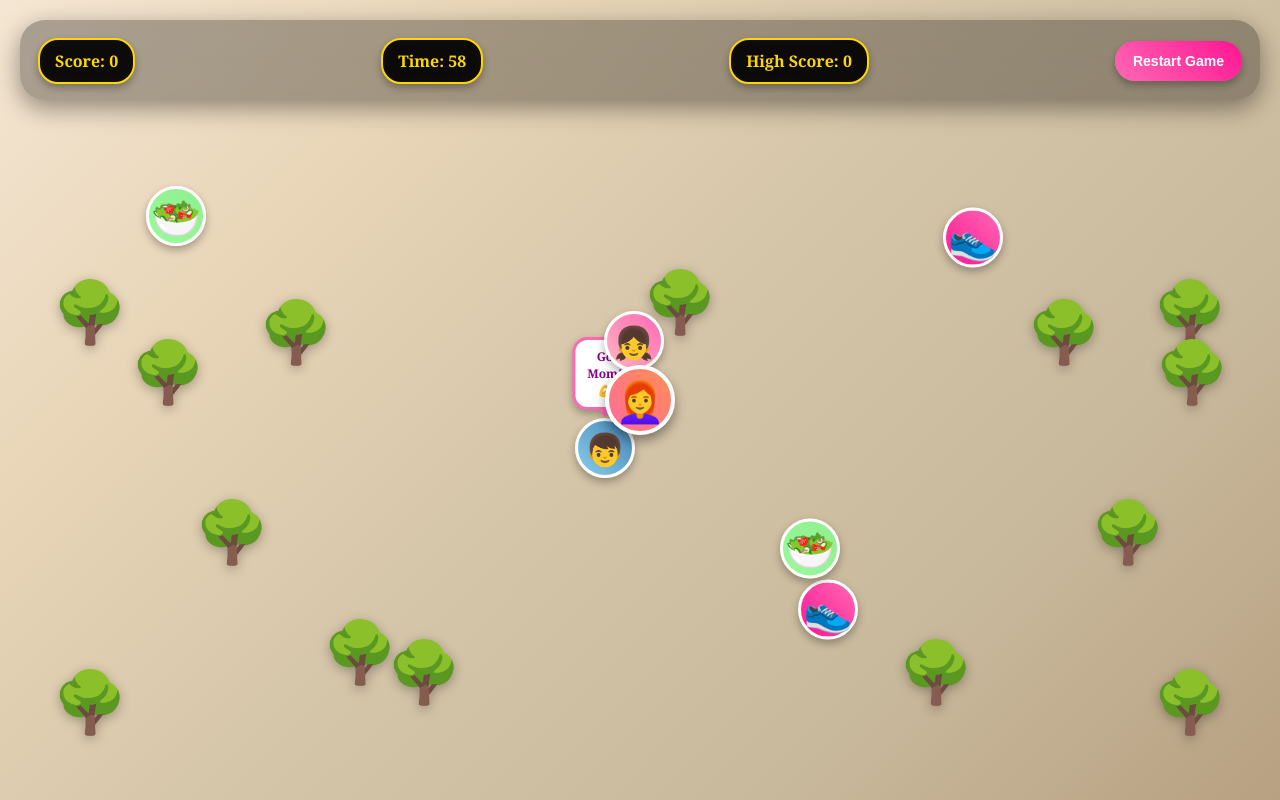
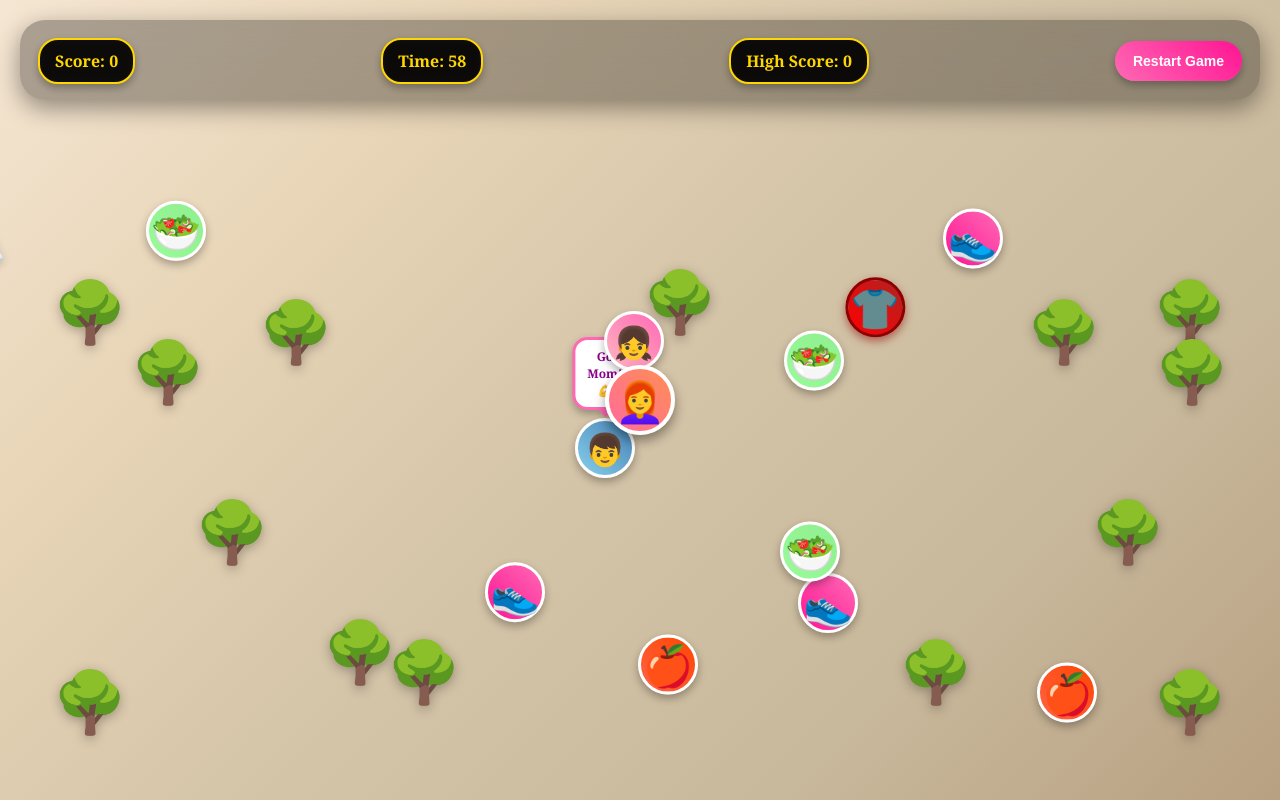
Before and after one commit to derekcar3/Bday, a plain HTML site: page index.html in a window 1280 px wide. Both pictures are taken after a click on the button "Start Your Adventure!". Drawn offline with Linux system fonts and the light colour scheme.

Commit message:
Update index.html

```diff
--- a/index.html
+++ b/index.html
@@ -1205,7 +1205,7 @@
                 }
             }, 1000);
 
-            spawnTimer = setInterval(spawnCollectible, 600);
+            spawnTimer = setInterval(spawnCollectible, 300);
 
             speechTimer = setInterval(() => {
                 if (Math.random() < 0.3 && !currentSpeakingKid) {
@@ -1224,10 +1224,10 @@
 
             // Clouds every 8-15 seconds
             cloudTimer = setInterval(() => {
-                if (Math.random() < 0.7) {
+                if (Math.random() < 0.97) {
                     createCloud();
                 }
-            }, 10000);
+            }, 1000);
 
             // Initial cloud and first airplane
             setTimeout(() => createCloud(), 2000);
```
